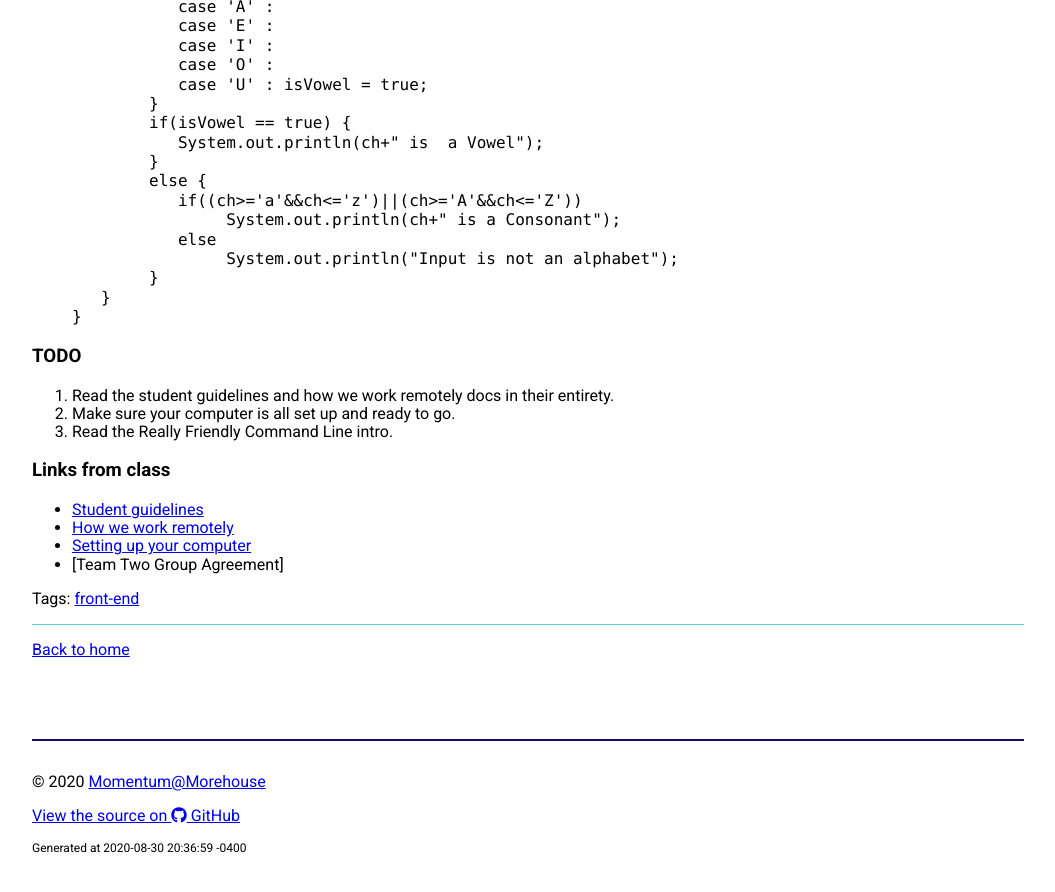
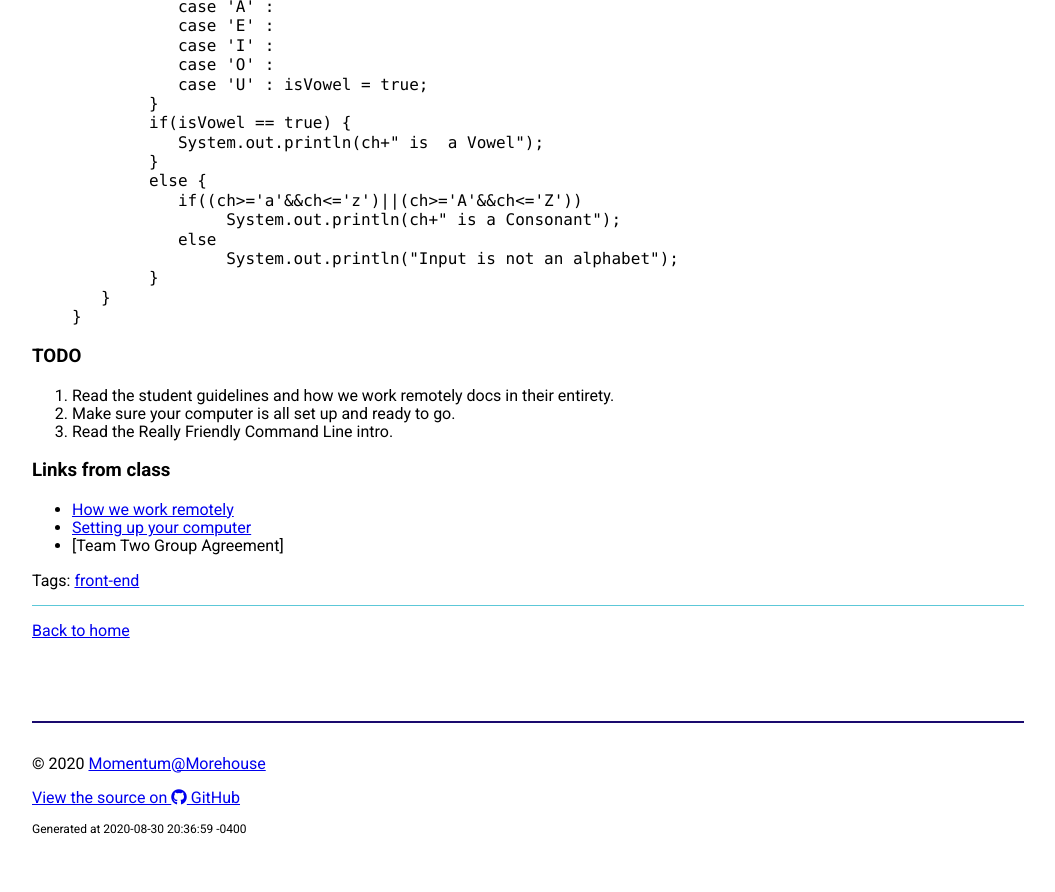
Before and after one commit to Momentum-Morehouse-2/Momentum-Morehouse-2.github.io, a Jekyll site: the page built from _posts/2020-08-28-welcome-to-class.md, in a window 1280 px wide and 900 px high, scrolled down 963 px. Shown: the top 892 px of the window, without its empty margins (112-1167 px from the left). Built offline with Jekyll 4.4.1, drawn with Linux system fonts in a browser that asks for light colours; nearby versions of some CDN libraries.

Commit message:
remove extra lunk

```diff
--- a/_posts/2020-08-28-welcome-to-class.md
+++ b/_posts/2020-08-28-welcome-to-class.md
@@ -67,7 +67,6 @@ class JavaExample
 
 ### Links from class
 
-* [Student guidelines](https://drive.google.com/open?id=17j7lH4BTArHwF9TMN9bzDO05REuXflpYCa8JnV1KDLI&authuser=1)
 * [How we work remotely](https://docs.google.com/document/d/1l2RYOM-fdJCgd7nWbXp2k_t6xNDNRVZDlqEfn83TACg/edit?usp=sharing)
 * [Setting up your computer](https://drive.google.com/open?id=1ibV4dA4ciQsxn9MT7TV4-e_KgzUQwCQ7O1zEVfxy_28&authuser=1)
 * [Team Two Group Agreement]
```
